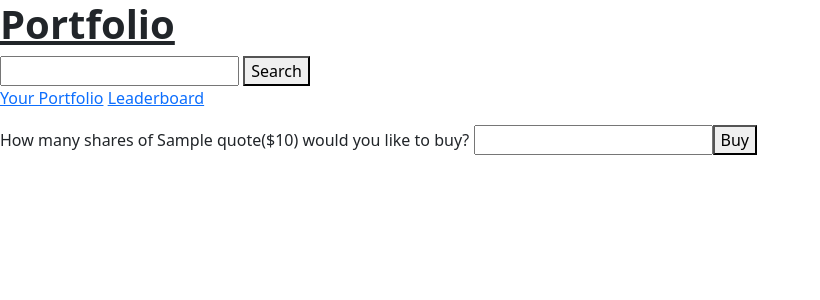
After one commit to LHW99/stock_portfolio, a Django app: page /buy/1 in a window 1280 px wide. The commit adds this page. Shown: the top 300 px of the page, without its empty margins (0-820 px from the left). Run offline with Django 3.2, Linux system fonts and the light colour scheme; tables that the repository leaves empty hold one stand-in row (values such as "Sample post"); a database or web service that is not in the repository returns one stand-in record (values such as "Sample title"); data that the repository does not hold is empty.

Commit message:
made buy page

```diff
--- a/portfolio/urls.py
+++ b/portfolio/urls.py
@@ -6,4 +6,5 @@ urlpatterns = [
   path('', IndexView.as_view(), name='index'),
   path('portfolio', PortfolioDetailView.as_view(), name='portfolio_detail'),
   path('search', views.api_call, name='search'),
+  path('buy/<str:symbol>', views.buy_stocks, name='buy'),
 ]
--- a/portfolio/views.py
+++ b/portfolio/views.py
@@ -23,12 +23,38 @@ def api_call(request):
       })
 
     except:
-      return render(request, 'search.html')
+      return render(request, 'search.html',{
+        'iexRealtimePrice': 'Could not find ticker. Try again.'
+      })
 
   else:
     return HttpResponse('search')
 
   return render(request, 'search.html')
+
+def buy_stocks(request, symbol):
+  if request.method == 'GET':
+    try:
+    # to get the ticker information
+      response = requests.get(f'https://sandbox.iexapis.com/stable/stock/market/batch?symbols={symbol}&types=quote,stats,advanced-stats&token={CLOUD_API_KEY}')
+      data = response.json()
+
+      return render(request, 'buy_stocks.html',{
+        'companyName': data[symbol]['quote']['companyName'],
+        'iexRealtimePrice': data[symbol]['quote']['iexRealtimePrice'],
+        'symbol': symbol,
+      })
+
+    except:
+      return render(request, 'buy_stocks.html')
+
+  #elif request.method == 'POST':
+
+
+  else:
+    return HttpResponse('buy_stocks.html')
+
+  return render(request, 'buy_stocks.html')
 
 class IndexView(TemplateView):
   template_name = 'index.html'
--- /dev/null
+++ b/templates/buy_stocks.html
@@ -0,0 +1,9 @@
+{% extends 'base.html'%}
+
+{% block content %}
+  <form method='POST' action='{% url 'portfolio_detail' %}'>
+    {% csrf_token %}
+    <label for='many'>How many shares of {{ companyName }}(${{ iexRealtimePrice }}) would you like to buy?</label>
+    <input type='number' name='many' min='1'><button type='submit'>Buy</button>
+  </form>
+{% endblock %}
--- a/templates/search.html
+++ b/templates/search.html
@@ -3,5 +3,5 @@
 {% block title %} <title>PORTFOLIO</title> {% endblock %}
 
 {% block content %}
-<p>test {{ symbol }} {{ companyName }} {{ iexRealtimePrice }} test</p>
+<p>{{ symbol }} {{ companyName }} {{ iexRealtimePrice }} <a href='{% url 'buy' symbol %}'>BUY</a></p>
 {% endblock %}
```
